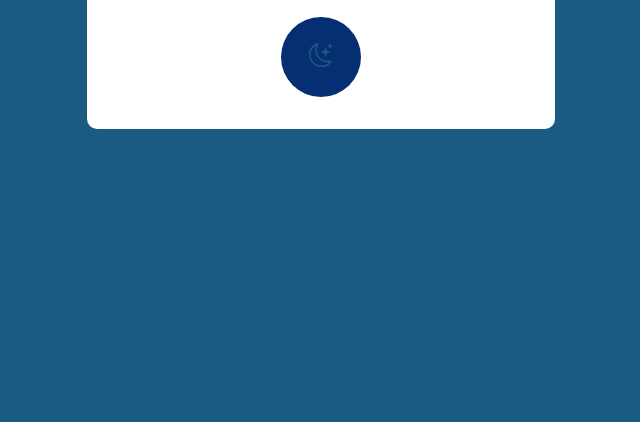
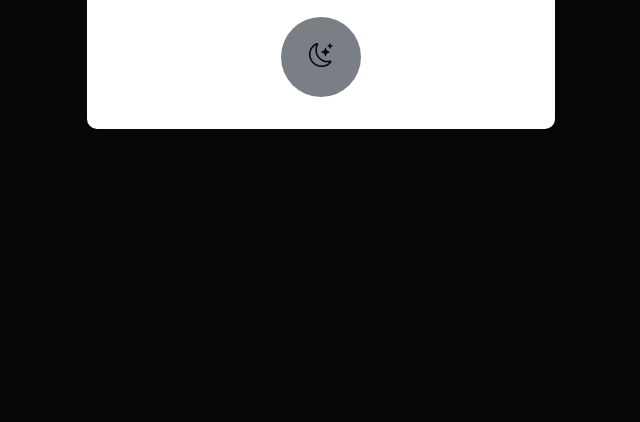
Before and after one commit to KauaRodriguesSouza/projeto-darkMode, a plain HTML site: page index.html in a window 1280 px wide. Shown: the part 378-800 px from the top of the page, without its empty margins (319-959 px from the left). Drawn offline with Linux system fonts and the light colour scheme.

Commit message:
modifiquei o css

```diff
--- a/style.css
+++ b/style.css
@@ -1,12 +1,12 @@
 :root{
-    --white: #1b5a81;
+    --white: #050708;
     --black: #ffffff;
-    --purple1: #062e72;
-    --purple2: #080808;
+    --purple1: #7a7e85;
+    --purple2: #000000;
 }
 
 [data-theme="dark"]{
-    --white: #000000;
+    --white: #b9b9b9;
     --black: #fefeff;
 }
 
```
